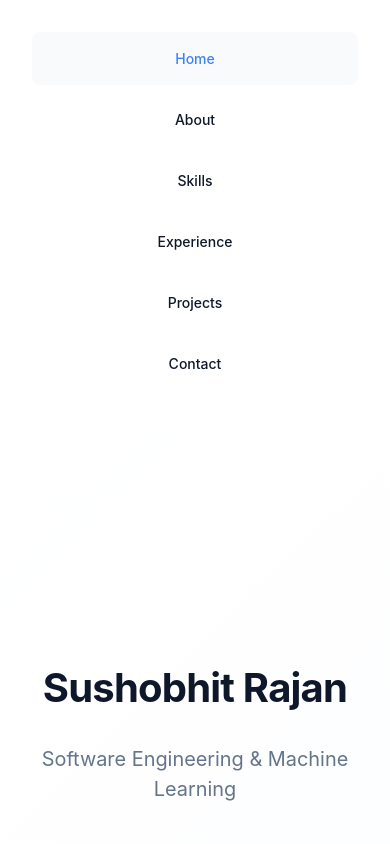
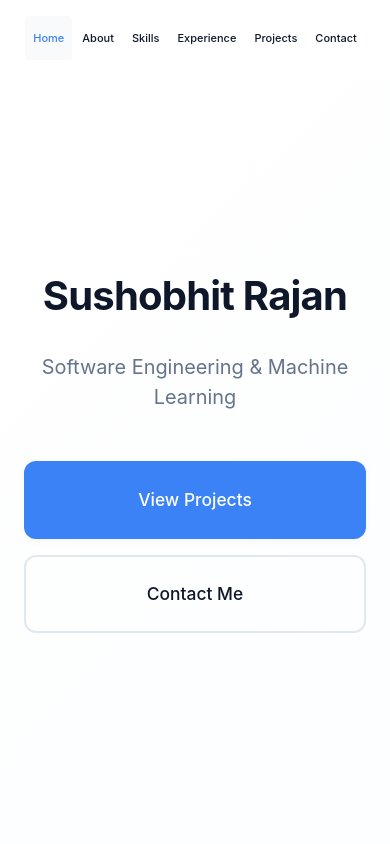
Before and after one commit to sushobhitrajan/sushobhitrajan.github.io, a plain HTML site: page index.html in a window 390 px wide. Shown: the top 844 px of the page. Drawn offline with Linux system fonts and the light colour scheme.

Commit message:
Fix mobile nav - compact horizontal layout

```diff
--- a/src/styles/components/hero.css
+++ b/src/styles/components/hero.css
@@ -174,7 +174,7 @@
 /* Responsive Typography - Mobile */
 @media (max-width: 640px) {
   .hero {
-    padding-top: 0; /* No padding needed since nav is relative on mobile */
+    padding-top: 60px; /* Small padding for compact nav */
   }
 
   .hero__container {
--- a/src/styles/components/navigation.css
+++ b/src/styles/components/navigation.css
@@ -169,13 +169,14 @@
 /* Mobile styles */
 @media (max-width: 767px) {
   .navigation {
-    position: relative; /* Change to relative on mobile to avoid overlap */
+    position: fixed; /* Keep it fixed */
   }
 
   .navigation__container {
-    flex-direction: column;
-    gap: var(--space-2);
-    padding: var(--space-4);
+    flex-direction: row; /* Keep horizontal */
+    gap: 0;
+    padding: var(--space-2) var(--space-2);
+    background-color: var(--color-background);
   }
 
   .navigation__toggle {
@@ -183,17 +184,18 @@
   }
 
   .navigation__links {
-    flex-direction: column;
-    gap: var(--space-1);
+    flex-direction: row; /* Horizontal layout */
+    flex-wrap: wrap; /* Allow wrapping if needed */
+    gap: 2px;
     width: 100%;
+    justify-content: center;
   }
 
   .navigation__link {
-    width: 100%;
-    padding: var(--space-2) var(--space-3);
-    border-radius: var(--radius-md);
-    justify-content: center;
-    text-align: center;
+    font-size: 11px; /* Smaller text */
+    padding: var(--space-1) var(--space-1);
+    border-radius: var(--radius-sm);
+    white-space: nowrap;
   }
 
   .navigation__link:hover {
```
